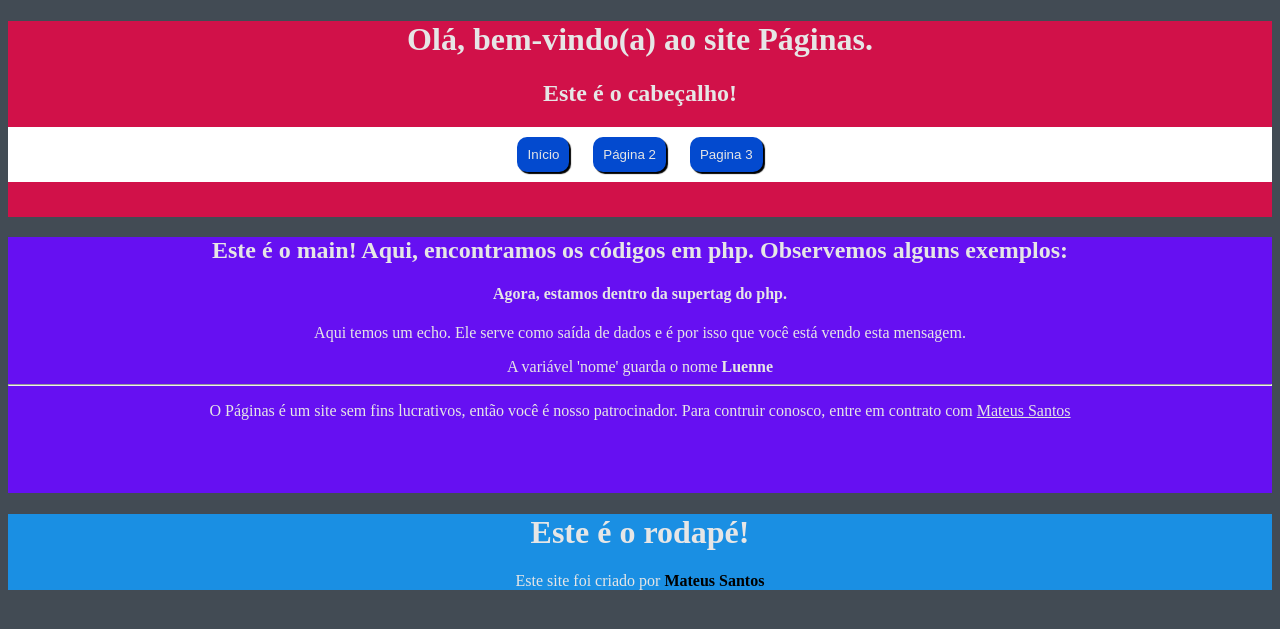
After one commit to MateusSKV9/IFBA---PhP, a PHP site: page /Q29.php/index.php in a window 1280 px wide. The commit adds this page. Shown: the top 629 px of the page. Run offline with PHP 8.4, Linux system fonts and the light colour scheme.

Commit message:
New questions

```diff
--- a/Q20.php
+++ b/Q20.php
@@ -1,4 +1,4 @@
-<?php
+ <?php
 $N=readline("Digite um número: ");
 if($N>5 && $N<2000) {
     for($i=2; $i<=$N; $i+=2) {
--- /dev/null
+++ b/Q29.php/footer.html
@@ -0,0 +1,14 @@
+<!DOCTYPE html>
+<html lang="en">
+<head>
+    <meta charset="UTF-8">
+    <meta name="viewport" content="width=device-width, initial-scale=1.0">
+    <title>Footer</title>
+    <link rel="stylesheet" href="style.css"></head>
+<body>
+    <footer>
+        <h1>Este é o rodapé!</h1>
+        <p >Este site foi criado por <b style="color: black;">Mateus Santos</b></p>
+    </footer>
+</body>
+</html>
--- /dev/null
+++ b/Q29.php/header.html
@@ -0,0 +1,20 @@
+<!DOCTYPE html>
+<html lang="en">
+<head>
+    <meta charset="UTF-8">
+    <meta name="viewport" content="width=device-width, initial-scale=1.0">
+    <title>Header</title>
+    <link rel="stylesheet" href="style.css">
+</head>
+<body>
+    <header>
+        <h1>Olá, bem-vindo(a) ao site Páginas.</h1>
+        <h2>Este é o cabeçalho!</h2>
+        <nav>
+            <a href="index.php"><input type="button" value="Início"></a>
+            <a href="pagina2.php"><input type="button" value="Página 2"></a>
+            <a href="pagina3.php"><input type="button" value="Pagina 3"></a>
+        </nav>
+    </header>
+</body>
+</html>
--- /dev/null
+++ b/Q29.php/index.php
@@ -0,0 +1,29 @@
+<!DOCTYPE html>
+<html lang="en">
+<head>
+    <meta charset="UTF-8">
+    <meta name="viewport" content="width=device-width, initial-scale=1.0">
+    <title>Páginas</title>
+    <link rel="stylesheet" href="style.css">
+</head>
+<body>
+        <?php
+            include("header.html");
+        ?>
+        <main>
+            <h2>Este é o main! Aqui, encontramos os códigos em php. Observemos alguns exemplos:</h2>
+            <?php
+                echo "<h4>Agora, estamos dentro da supertag do php.</h4>";
+                echo "<p>Aqui temos um echo. Ele serve como saída de dados e é por isso que você está vendo esta mensagem.</p>";
+
+                $nome="Luenne";
+                echo "A variável 'nome' guarda o nome <b>$nome</b>";
+            ?>
+            <hr>
+            <p>O Páginas é um site sem fins lucrativos, então você é nosso patrocinador. Para contruir conosco, entre em contrato com <a href="https://www.linkedin.com/in/mateus-santos-1a7361246/" target="_blank">Mateus Santos</a></p>
+        </main>
+        <?php
+            include("footer.html");
+        ?>
+</body>
+</html>
--- /dev/null
+++ b/Q29.php/style.css
@@ -0,0 +1,42 @@
+@charset "UTF-8";
+
+* {
+    text-align: center;
+    color: rgb(230, 230, 230);
+}
+
+html {
+    background-color: #424b54;
+}
+
+header {
+    background-color: #D11149;
+    height: 24.4vh;
+}
+
+nav {
+    background-color: #ffffff;
+}
+
+input {
+    background-color: rgb(3, 74, 207);
+    border-radius: 10px;
+    border: 10px;
+    margin: 10px;
+    padding: 10px;
+    box-shadow: 2px 2px 1px black;
+}
+
+input:hover {
+    background-image: linear-gradient(to right, rgb(0, 0, 0), red);
+    box-shadow: 1.5px 1.5px 1px white;
+}
+
+main {
+    background-color: #6610F2;
+    height: 20vw;
+}
+
+footer {
+    background-color: #1A8FE3;
+}
```
Also changed, not shown: INCOMPLETO.txt (added, +36 -0 lines), Q26.php (added, +24 -0 lines), Q27.php (added, +23 -0 lines), Q28.php (added, +21 -0 lines), Q29.php/pagina2.php (added, +22 -0 lines), Q29.php/pagina3.php (added, +24 -0 lines).
